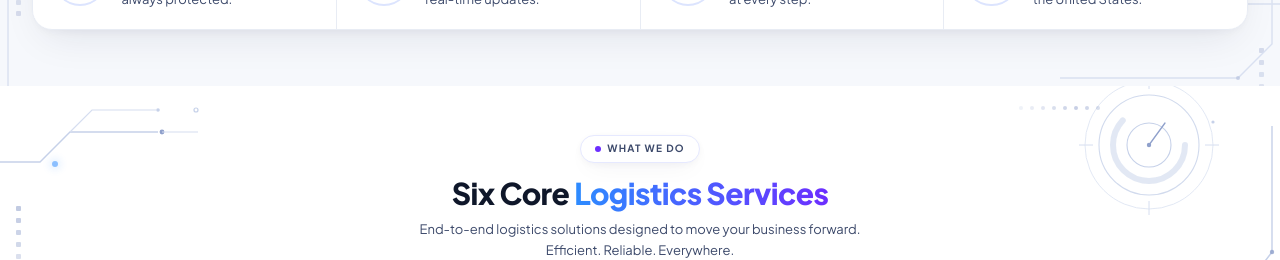
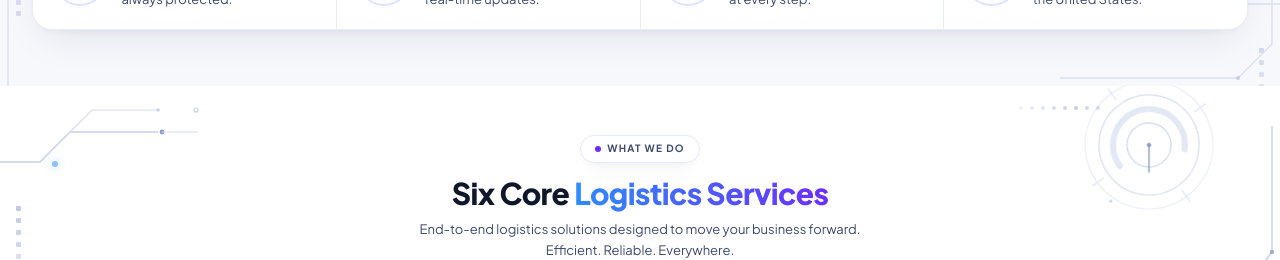
Before and after one commit to mmove3080-svg/linusrdy, a React (Vite) app: page / in a window 1280 px wide. Shown: the part 692-952 px from the top of the page. Built offline with nearby package versions, Linux system fonts and the light colour scheme; no server answers.

Commit message:
Add files via upload

```diff
--- a/src/components/ui/SciFiBackdrop.tsx
+++ b/src/components/ui/SciFiBackdrop.tsx
@@ -86,6 +86,13 @@ export function SciFiBackdrop({ intensity = "full", flip = false }: SciFiBackdro
             viewBox="0 0 150 150"
             fill="none"
           >
+            {/* Entire HUD rotates 360° continuously — linear, seamless, GPU-composited.
+                Pivot fixed at the circle center (75,75). Honors prefers-reduced-motion
+                via the global reduced-motion rules in index.css. */}
+            <g
+              className="animate-[spin_14s_linear_infinite]"
+              style={{ transformOrigin: "75px 75px", willChange: "transform" }}
+            >
               <circle cx="75" cy="75" r="64" stroke={LINE_SOFT} strokeWidth="1" opacity="0.7" />
               <circle cx="75" cy="75" r="50" stroke={LINE} strokeWidth="1.1" opacity="0.8" />
               <circle
@@ -98,6 +105,7 @@ export function SciFiBackdrop({ intensity = "full", flip = false }: SciFiBackdro
               <path d="M75 75l16-22" stroke={NODE} strokeWidth="1.3" strokeLinecap="round" />
               <circle cx="75" cy="75" r="2.2" fill={NODE} />
               <circle cx="139" cy="52" r="1.6" fill={LINE} />
+            </g>
           </svg>
 
           {/* ── Top-right: dotted row leading to the radar ── */}
```
Lines whose indentation alone changed are shown as unchanged.
